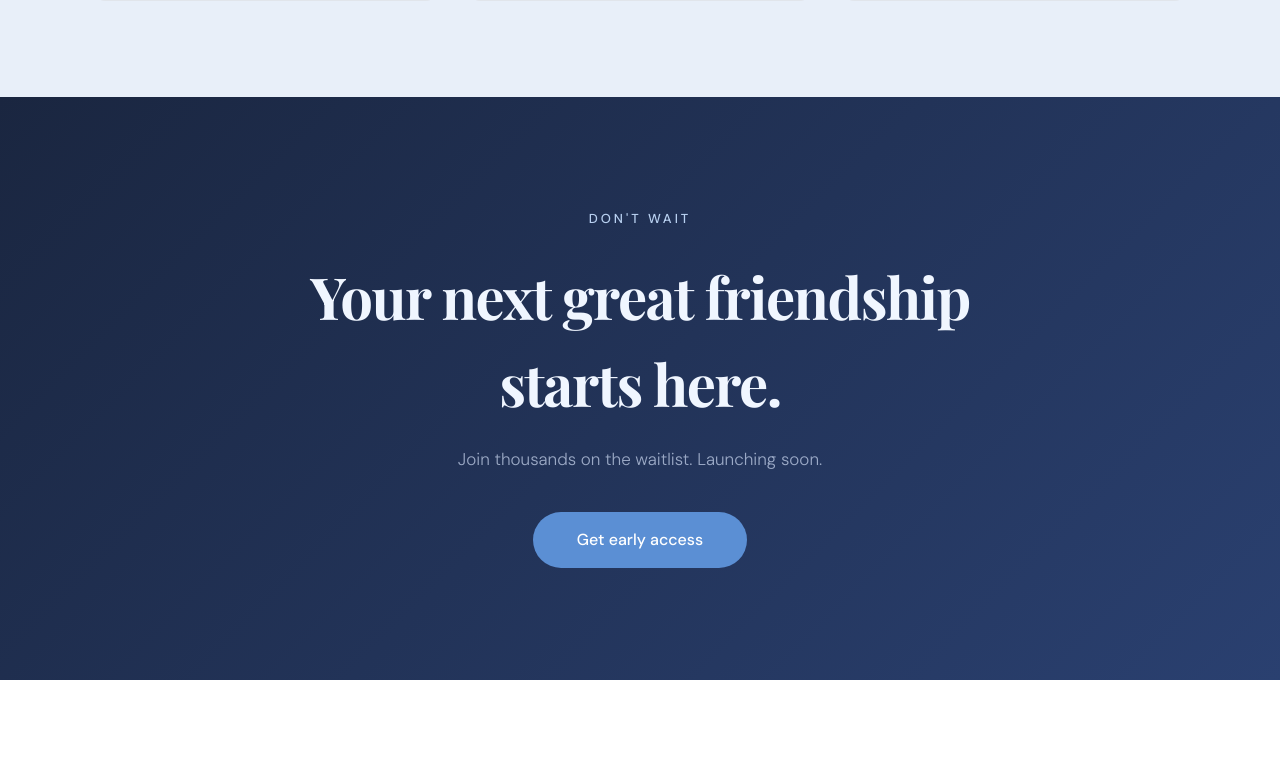
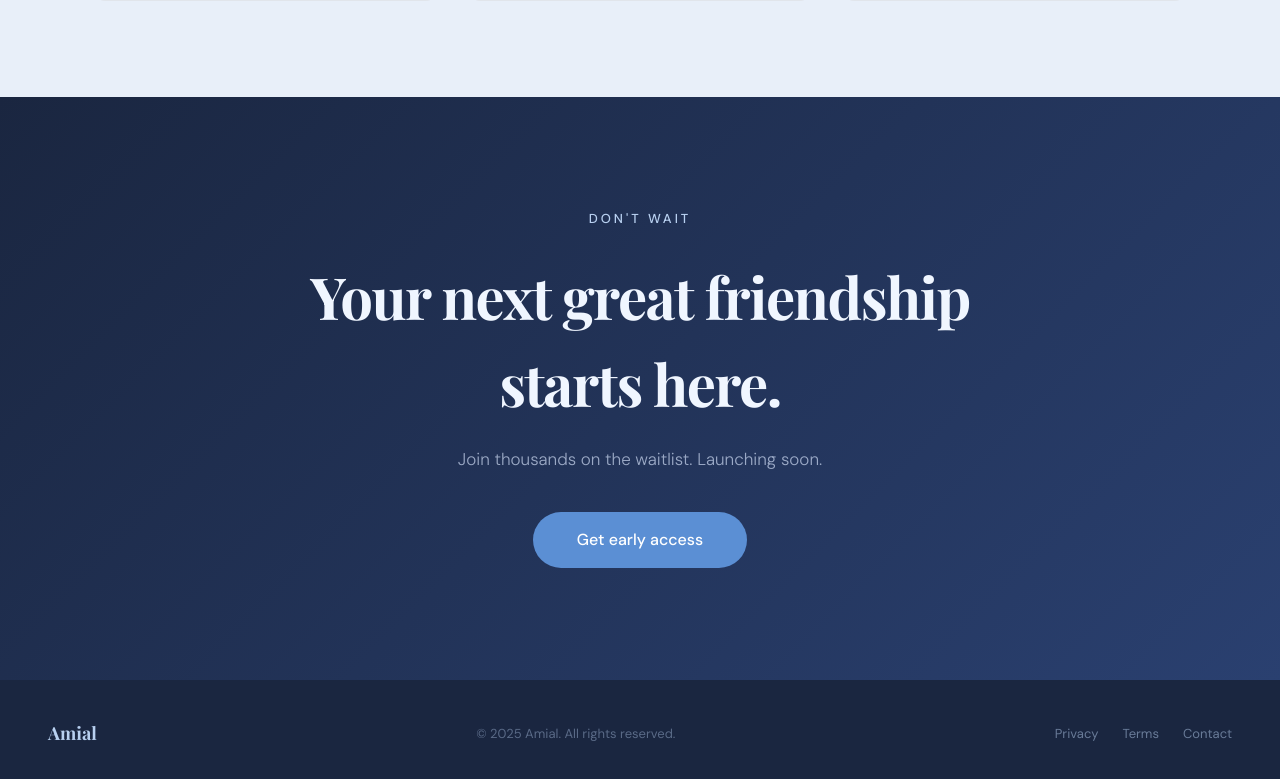
Before and after one commit to Amial-net/Amial, a React (Vite) app in the folder client/: page / in a window 1280 px wide. Shown: the part 2656-3435 px from the top of the page. Before the commit the page ends 3336 px from the top, so only its background shows below. Built offline with nearby package versions, Linux system fonts and the light colour scheme.

Commit message:
Footer implementation complete

```diff
--- a/client/src/Pages/LandingPage.tsx
+++ b/client/src/Pages/LandingPage.tsx
@@ -358,5 +358,25 @@ function CallToAction({ onOpen }) {
 }
 
 function Footer() {
-  return null;
+  return (
+    <div className="bg-[#1A2640] py-10 px-12 flex items-center justify-between flex-wrap gap-4">
+      <span className="font-['Playfair_Display',serif] text-[#B8D0F0] text-[18px] font-bold">
+        Amial
+      </span>
+      <p className="text-[13px] text-[rgba(184,208,240,0.4)]">
+        © 2025 Amial. All rights reserved.
+      </p>
+      <div className="flex gap-6">
+        {["Privacy", "Terms", "Contact"].map((l) => (
+          <a
+            key={l}
+            href="#"
+            className="text-[13px] text-[rgba(184,208,240,0.5)] no-underline"
+          >
+            {l}
+          </a>
+        ))}
+      </div>
+    </div>
+  );
 }
```
